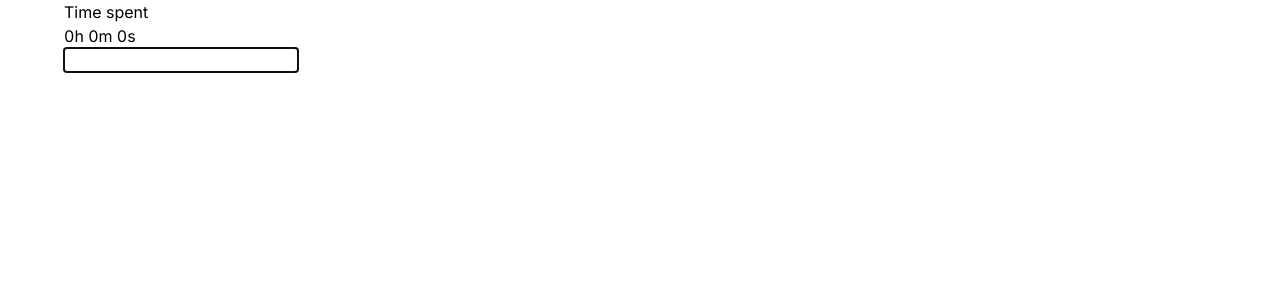
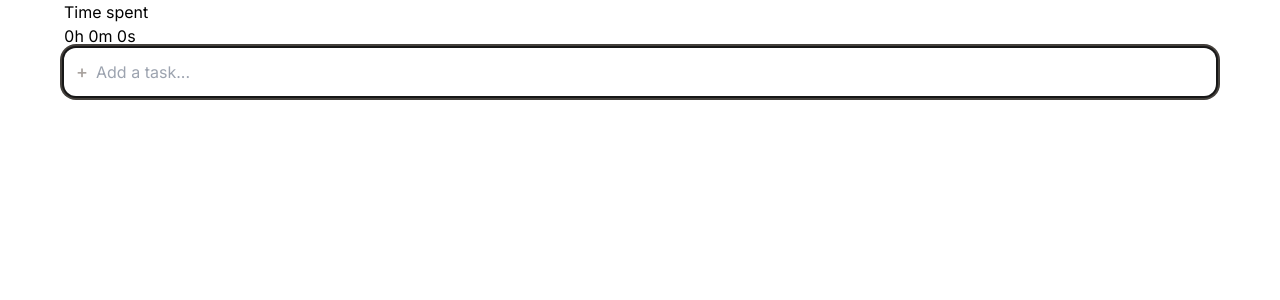
Before and after one commit to itshoro/task-tracker, a Next.js app: page / in a window 1280 px wide. Shown: the top 300 px of the page. Built offline with nearby package versions, Linux system fonts and the light colour scheme.

Commit message:
Add input design and improve usability - adding a task now clears the input - hitting escape now clears the input, or if its empty blurs it

```diff
--- /dev/null
+++ b/src/app/components/TaskInput.tsx
@@ -0,0 +1,34 @@
+"use client";
+import {
+  type ComponentPropsWithoutRef,
+  type ForwardedRef,
+  forwardRef,
+} from "react";
+
+type InputProps = ComponentPropsWithoutRef<"input">;
+
+const TaskInput = forwardRef(
+  (props: InputProps, ref: ForwardedRef<HTMLInputElement>) => {
+    return (
+      <div className="rounded-xl bg-white dark:bg-neutral-800 shadow transition ring-offset-neutral-900 focus-within:ring-2 ring-stone-700 dark:ring-stone-700 ring-offset-2 relative flex-1">
+        <label className="flex items-center pl-3">
+          <span className="font-medium text-lg text-stone-400">+</span>
+
+          <input
+            autoFocus={true}
+            placeholder="Add a task..."
+            spellCheck="false"
+            autoComplete="off"
+            aria-autocomplete="both"
+            className="rounded-xl w-full p-2 py-3 outline-none bg-transparent dark:text-stone-400 dark:placeholder-stone-600"
+            ref={ref}
+            {...props}
+            type="text"
+          />
+        </label>
+      </div>
+    );
+  }
+);
+
+export { TaskInput };
--- a/src/app/components/TasksView.tsx
+++ b/src/app/components/TasksView.tsx
@@ -4,6 +4,7 @@ import { type FormEvent, useRef, useState } from "react";
 import { type TaskProps, taskFromInput, GenericTask } from "./task";
 import { useWindowEvent } from "@/hooks/useWindowEvent";
 import { CumulativeTimer } from "./timer/CumulativeTimer";
+import { TaskInput } from "./TaskInput";
 
 const TasksView = () => {
   const focusedTask = useRef<number>();
@@ -16,6 +17,7 @@ const TasksView = () => {
     const input = (inputRef.current?.value ?? "").trim();
 
     if (input) {
+      inputRef.current!.value = "";
       setTasks((tasks) => {
         if (tasks.length > 0 && tasks[0].completedAt === undefined) {
           tasks[0].completedAt = Date.now();
@@ -70,8 +72,14 @@ const TasksView = () => {
 
     switch (e.key) {
       case "Escape": {
-        focusedTask.current = undefined;
-        (document.activeElement as HTMLElement).blur();
+        if (focusedTask.current !== undefined) {
+          focusedTask.current = undefined;
+          (document.activeElement as HTMLElement).blur();
+        } else if (inputRef.current && inputRef.current.value) {
+          inputRef.current.value = "";
+        } else {
+          (document.activeElement as HTMLElement).blur();
+        }
         break;
       }
       case "ArrowDown": {
@@ -101,7 +109,7 @@ const TasksView = () => {
     <>
       <CumulativeTimer tasks={tasks} />
       <form onSubmit={submitNewTask}>
-        <input autoFocus type="text" ref={inputRef} />
+        <TaskInput type="text" ref={inputRef} />
       </form>
       <ol
         ref={listRef}
```
